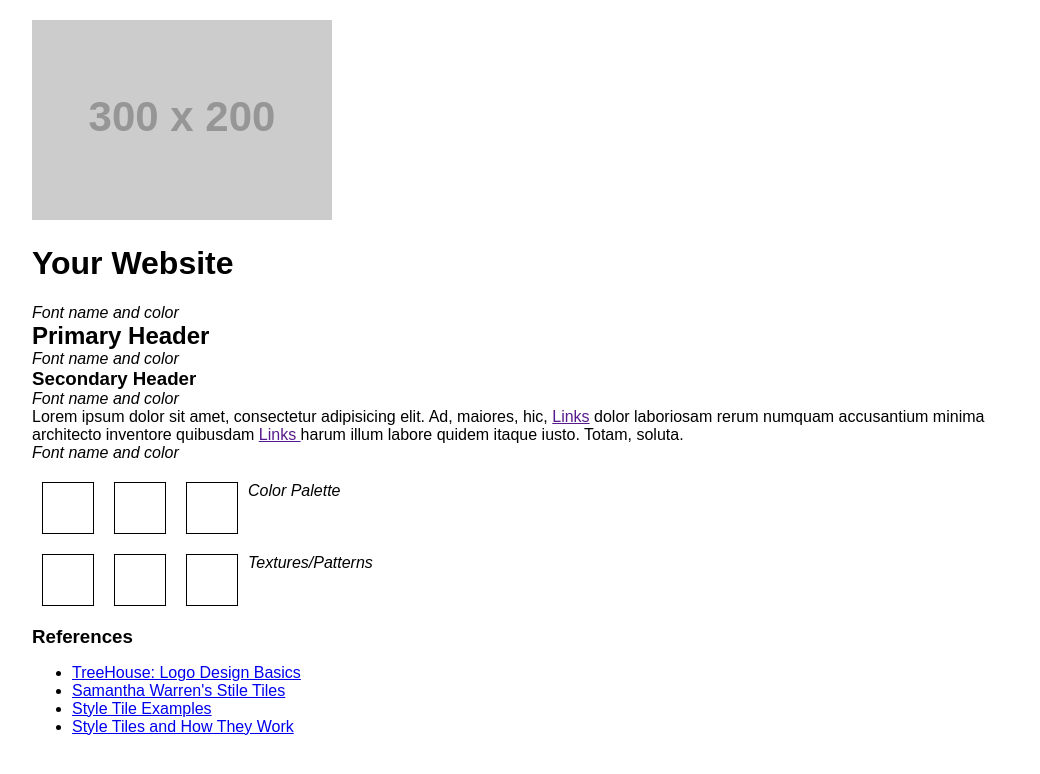
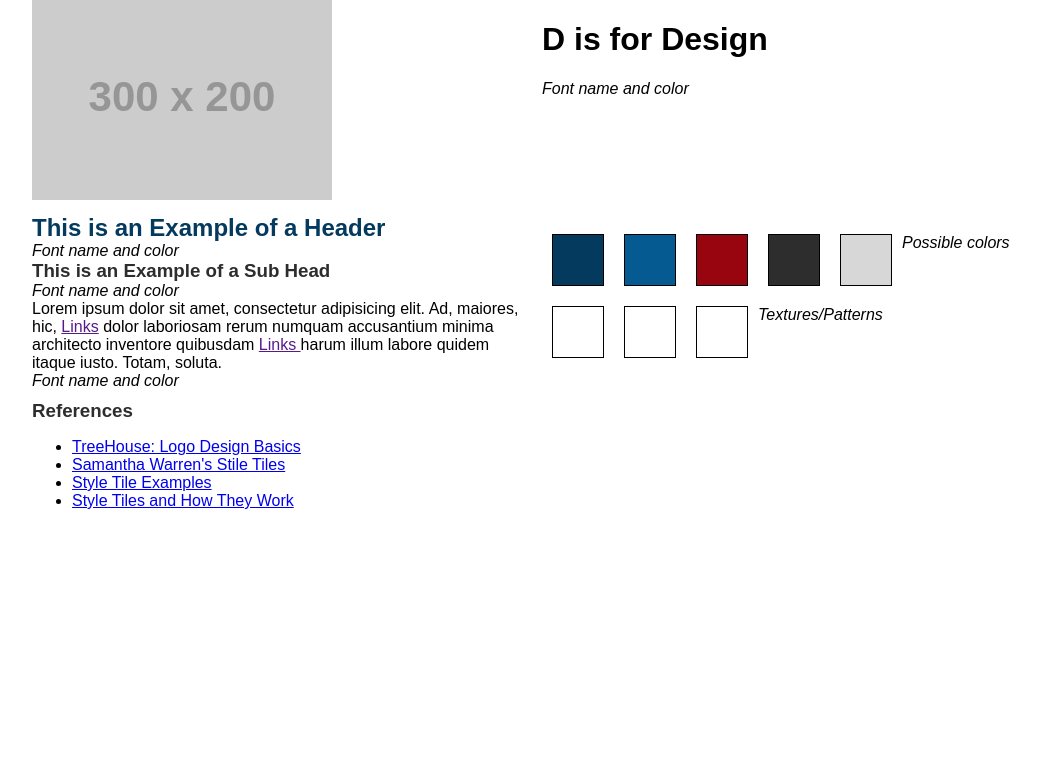
Before and after one commit to devantes/p3-style-tile, a plain HTML site: page index.html in a window 1280 px wide. Shown: the whole page, without its empty margins (108-1148 px from the left). Drawn offline with Linux system fonts and the light colour scheme; placeholder pictures from the web are drawn by us.

Commit message:
adding colors

```diff
--- a/css/styles.css
+++ b/css/styles.css
@@ -8,17 +8,50 @@ section {
 	margin: 20px 0;
 }
 
+
+
+
+/* colors */
 .color-1,
 .color-2,
 .color-3,
+.color-4,
+.color-5,
 .pattern-1,
 .pattern-2,
 .pattern-3 {
-	border: 1px solid #000;
+	border: 1px solid black;
 	float: left;
 	margin: 0 10px;
 	height: 50px;
 	width: 50px;
+	position: relative;
+}
+
+.color-1 {
+	background: #033a5d;
+}
+.color-2 {
+	background: #055b91;
+}
+.color-3 {
+	background: #99050e;
+}
+.color-4 {
+	background: #2d2d2d;
+}
+.color-5 {
+	background: #d7d7d7;
+}
+
+
+/**/
+h2{
+	color: #033a5d ;
+}
+
+h3{
+	color: #2d2d2d ;
 }
 
 
--- a/index.html
+++ b/index.html
@@ -6,7 +6,6 @@
 
   <link rel="stylesheet" href="css/normalize.css">
   <link rel="stylesheet" href="css/grid.css">
-
   <link href='http://fonts.googleapis.com/css?family=Raleway' rel='stylesheet' type='text/css'>
 
   <link rel="stylesheet" href="css/styles.css">
@@ -16,19 +15,26 @@
 
 	<div class="container">
 
-		<section>
+		<section class="grid_6 alpha">
 			<img src="http://placehold.it/300x200" alt="Your Logo">
+
 		</section>
 
-		<section>
+		<section class="grid_6 omega">
 
-			<h1>Your Website</h1>
+			<h1 >D is for Design</h1>
 			<em>Font name and color</em>
 
-			<h2>Primary Header</h2>
+		</section>
+
+		<section class="grid_6 alpha">
+
+
+
+			<h2>This is an Example of a Header</h2>
 			<em>Font name and color</em>
 
-			<h3>Secondary Header</h3>
+			<h3>This is an Example of a Sub Head</h3>
 			<em>Font name and color</em>
 
 			<p>Lorem ipsum dolor sit amet, consectetur adipisicing elit. Ad, maiores, hic, <a href="">Links</a> dolor laboriosam rerum numquam accusantium minima architecto inventore quibusdam <a href="">Links </a> harum illum labore quidem itaque iusto. Totam, soluta.</p>
@@ -36,28 +42,32 @@
 
 		</section>
 
-		<section>
+		<div class="grid_6 omega">
+		<section >
+			<em >Possible colors</em>
 			<div class="color-1"></div>
 			<div class="color-2"></div>
 			<div class="color-3"></div>
 			<div class="color-4"></div>
 			<div class="color-5"></div>
-			<em>Color Palette</em>
+
 
 			<div class="clear"></div>
 		</section>
 
 		<section>
+			<em >Textures/Patterns</em>
 			<div class="pattern-1"></div>
 			<div class="pattern-2"></div>
 			<div class="pattern-3"></div>
-			<em>Textures/Patterns</em>
+
 
 			<div class="clear"></div>
 		</section>
+</div>
 
-		<footer>
-			<h3>References</h3>
+		<footer class="grid_12">
+			<h3 >References</h3>
 			<ul>
 				<li><a href="http://teamtreehouse.com/library/logo-design-basics">TreeHouse: Logo Design Basics</a></li>
 				<li><a href="http://styletil.es/">Samantha Warren's Stile Tiles</a></li>
```
